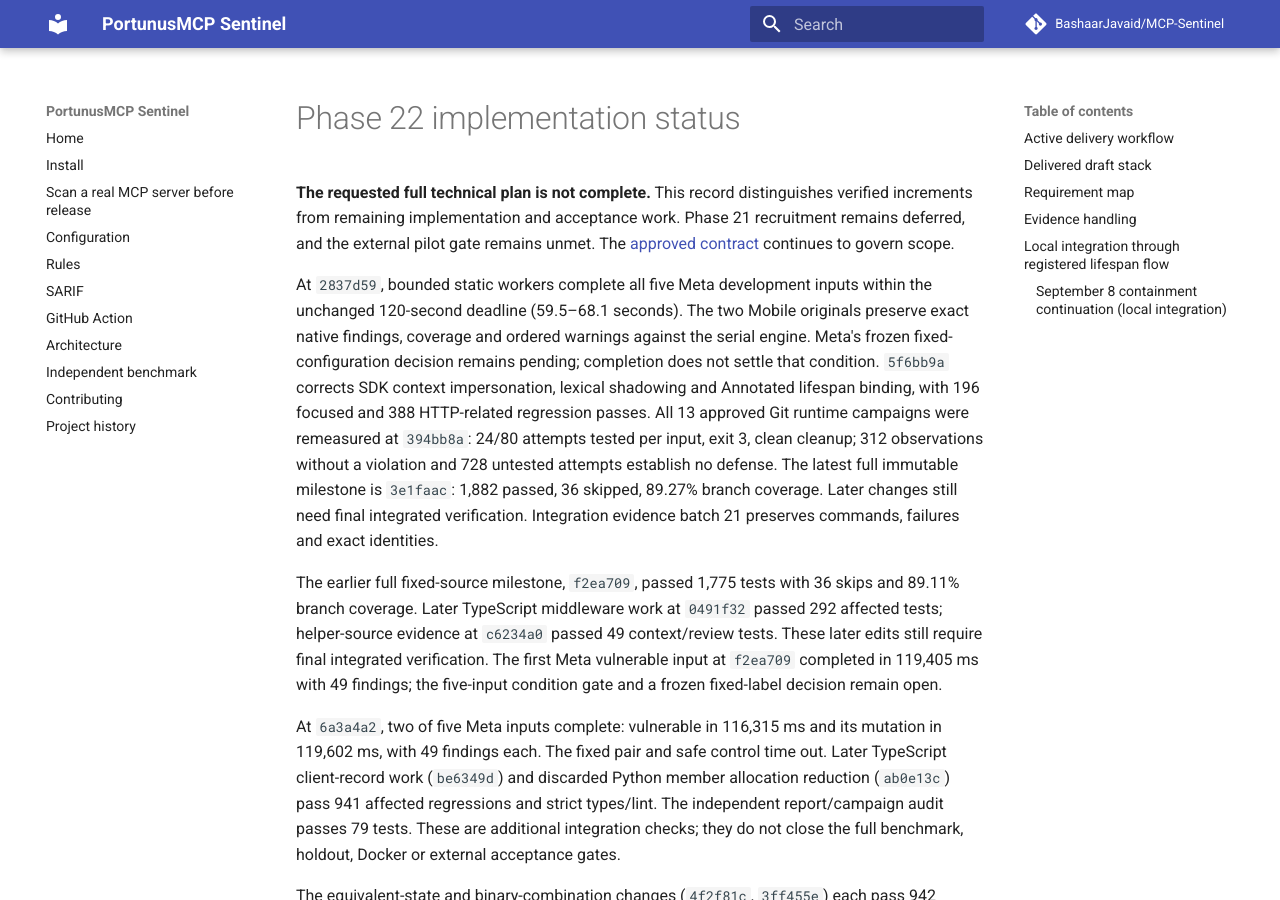
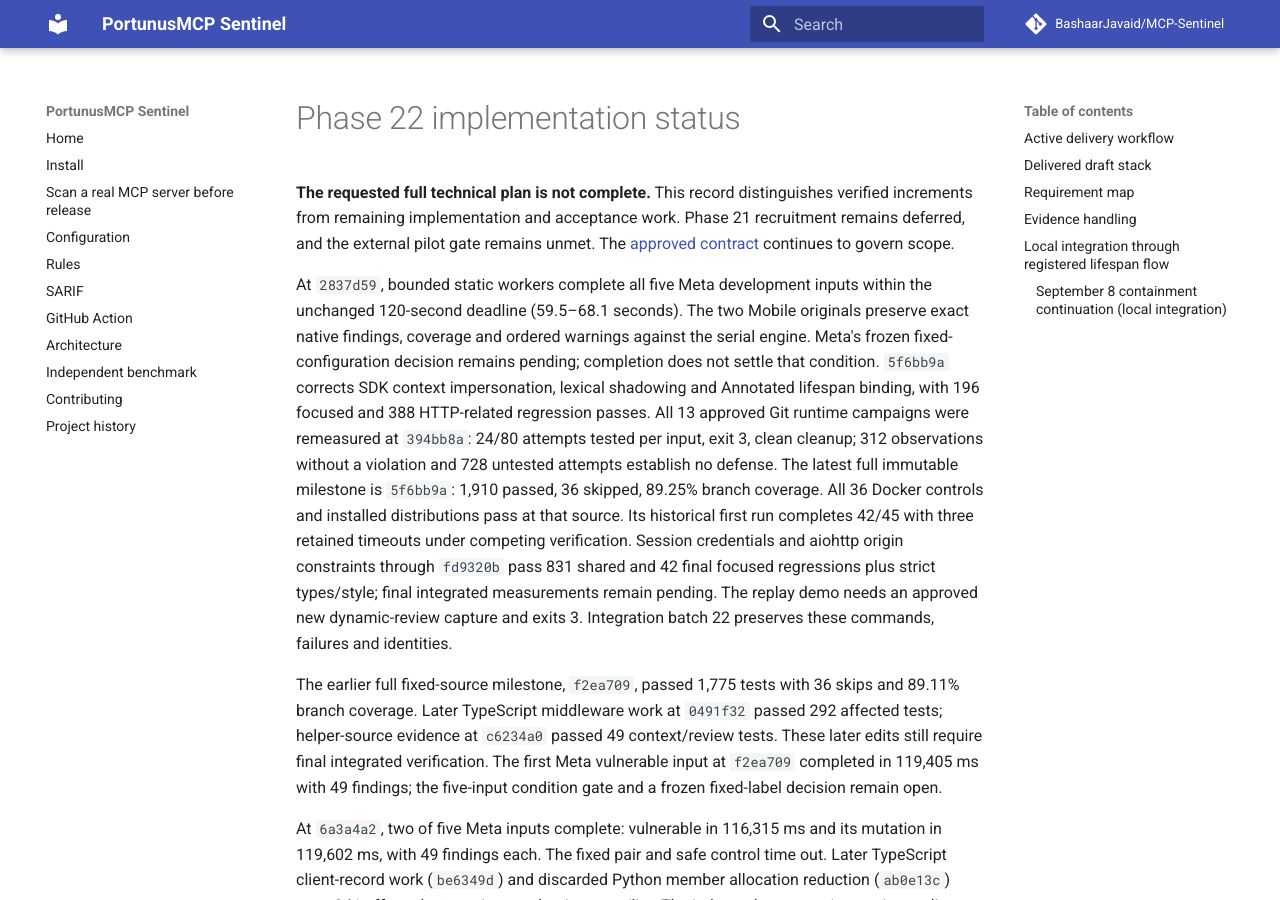
Before and after one commit to BashaarJavaid/MCP-Sentinel, an MkDocs documentation site: the page built from docs/phase22-implementation-status.md, in a window 1280 px wide and 900 px high. Built offline with MkDocs 1.6.1 and Material for MkDocs 9.7.7, drawn with Linux system fonts in a browser that asks for light colours; comment, search, counter and statistics services are not loaded.

Commit message:
Retain full verification, session flow and request reconstruction evidence

```diff
--- a/docs/phase22-implementation-status.md
+++ b/docs/phase22-implementation-status.md
@@ -14,9 +14,14 @@
 and 388 HTTP-related regression passes. All 13 approved Git runtime campaigns
 were remeasured at `394bb8a`: 24/80 attempts tested per input, exit 3, clean cleanup;
 312 observations without a violation and 728 untested attempts establish no defense.
-The latest full immutable milestone is `3e1faac`: 1,882 passed, 36 skipped,
-89.27% branch coverage. Later changes still need final integrated verification.
-Integration evidence batch 21 preserves commands, failures and exact identities.
+The latest full immutable milestone is `5f6bb9a`: 1,910 passed, 36 skipped,
+89.25% branch coverage. All 36 Docker controls and installed distributions pass
+at that source. Its historical first run completes 42/45 with three retained
+timeouts under competing verification. Session credentials and aiohttp origin
+constraints through `fd9320b` pass 831 shared and 42 final focused regressions
+plus strict types/style; final integrated measurements remain pending. The replay
+demo needs an approved new dynamic-review capture and exits 3. Integration batch
+22 preserves these commands, failures and identities.
 
 The earlier full fixed-source milestone, `f2ea709`, passed 1,775 tests with 36 skips
 and 89.11% branch coverage. Later TypeScript middleware work at `0491f32` passed
```
Also changed, not shown: artifacts/phase22/integration/README.md (+11 -2 lines), artifacts/phase22/integration/progress.md (+50 -0 lines), artifacts/phase22/integration/requirements.md (+2 -2 lines), 3 other files.
